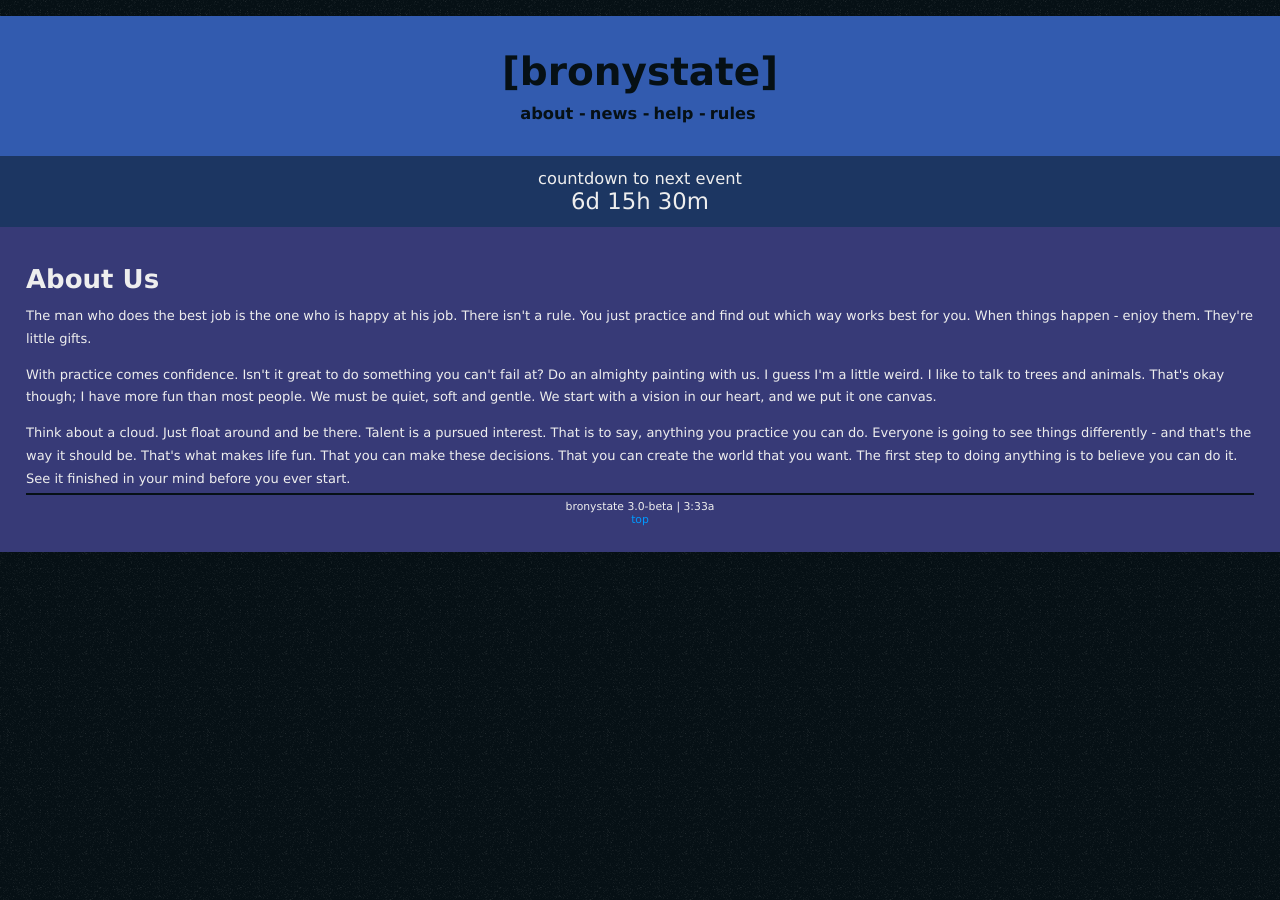
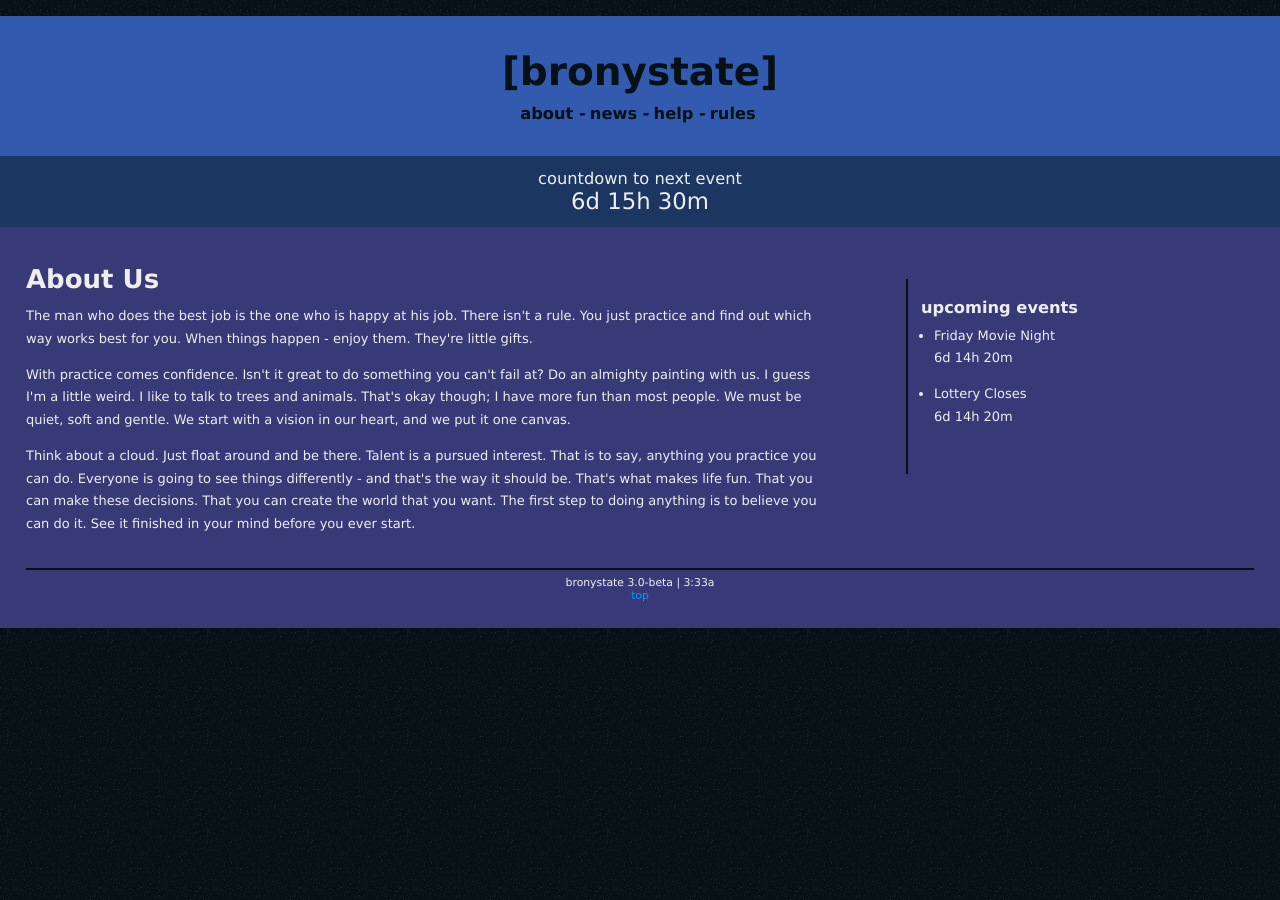
Before and after one commit to Bronystate/brstv3, a Jekyll site: the page built from index_about.md, in a window 1280 px wide. Built offline with Jekyll 4.4.1, drawn with Linux system fonts in a browser that asks for light colours.

Commit message:
added sidebar

```diff
--- /dev/null
+++ b/_includes/zone_sidebar.html
@@ -0,0 +1,9 @@
+<aside class="sidebar">
+  <h3>upcoming events</h3>
+  <ul>
+    <li><p>Friday Movie Night<br>
+    6d 14h 20m</p></li>
+    <li><p>Lottery Closes<br>
+    6d 14h 20m</p></li>
+  </ul>
+</aside>
--- a/_layouts/page.html
+++ b/_layouts/page.html
@@ -2,7 +2,12 @@
 {% include zone_header.html %}
 {% include zone_timerbar.html %}
 <div id="contentwrapper">
+<section class="article-wrap">
+<article>
 {{ content }}
+</article>
+</section>
+{% include zone_sidebar.html %}
 {% include zone_footer.html %}
 </div>
 {% include mstr_postfix.html %}
--- a/_sass/_globalstyles.scss
+++ b/_sass/_globalstyles.scss
@@ -1,5 +1,11 @@
-// Bronystate 3.0 - Global Styles
-// Shizuka Kamishima - 2015-11-14
+/*
+ * Bronystate 3.0 - Global Styles
+ * Shizuka Kamishima - 2015-11-14
+ */
+
+/* IMPORTS */
+@import 'colors';
+@import 'web-fonts';
 
 $font-default: Verdana, sans-serif; //more fallbacks!
 
@@ -36,7 +42,9 @@ $size-text-nav:       1.25em;
 $lineheight-text:     1.75em;
 $lineheight-text-nav: 1.5em;
 
-/* IMPORTS */
-@import 'colors';
-@import 'web-fonts';
+/* BORDERS */
+//color defined in _colors.scss
+$border: 2px solid $color-border;
+
+/* WEB FONT IMPORTS */
 //@include web-fonts(map-values($fonts));
--- /dev/null
+++ b/_sass/_zone_news.scss
@@ -0,0 +1,22 @@
+$width-sidebar: 320px;
+$bignum: 2048px;
+
+$boxcolor: royalblue;
+
+#zone_news {
+  width: 100%;
+}
+
+.article-wrap {
+  float: left;
+  width: 800px;
+  margin-bottom: 1.5em;
+}
+
+.sidebar {
+  width: $width-sidebar;
+  margin-top: 2em;
+  padding: 1em;
+  border-left: $border;
+  float: right;
+}
--- a/assets/css/main.scss
+++ b/assets/css/main.scss
@@ -120,11 +120,14 @@ section {
   }
 }
 
-@import 'embedsection';
+//todo: import only if front page
+@import 'zone_embeds';
+@import 'zone_news';
+//todo: import alternate sidebar if not front page
 
 hr {
   border: 0;
-  border-bottom: $color-border solid 2px;
+  border-bottom: $border;
   margin-bottom: 1em;
 }
 
@@ -191,7 +194,7 @@ h1,h2,h3 {
 
 img {
   padding: 1px;
-  border: 2px solid $color-border;
+  border: $border;
   border-radius: 10px;
 
   &.noborder {
@@ -227,7 +230,7 @@ footer {
   clear: both;
   margin-top: -1em;
   padding-top: 0.5em;
-  border-top: $color-border 2px solid;
+  border-top: $border;
   font-size: smaller;
   text-align: center;
 }
```
Also changed, not shown: _includes/zone_news.html (+5 -2 lines), _sass/_zone_embeds.scss (renamed from _sass/_embedsection.scss).
